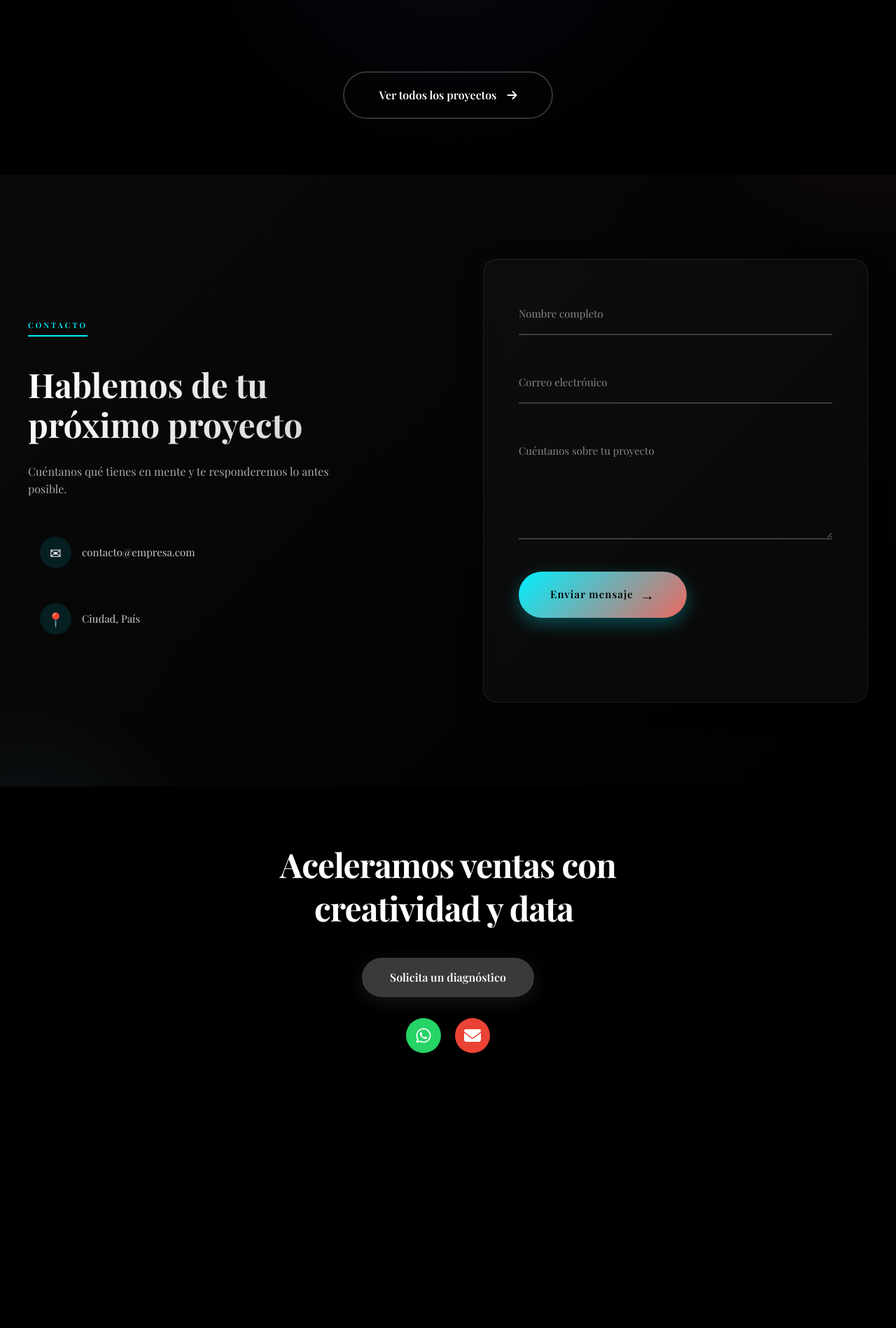
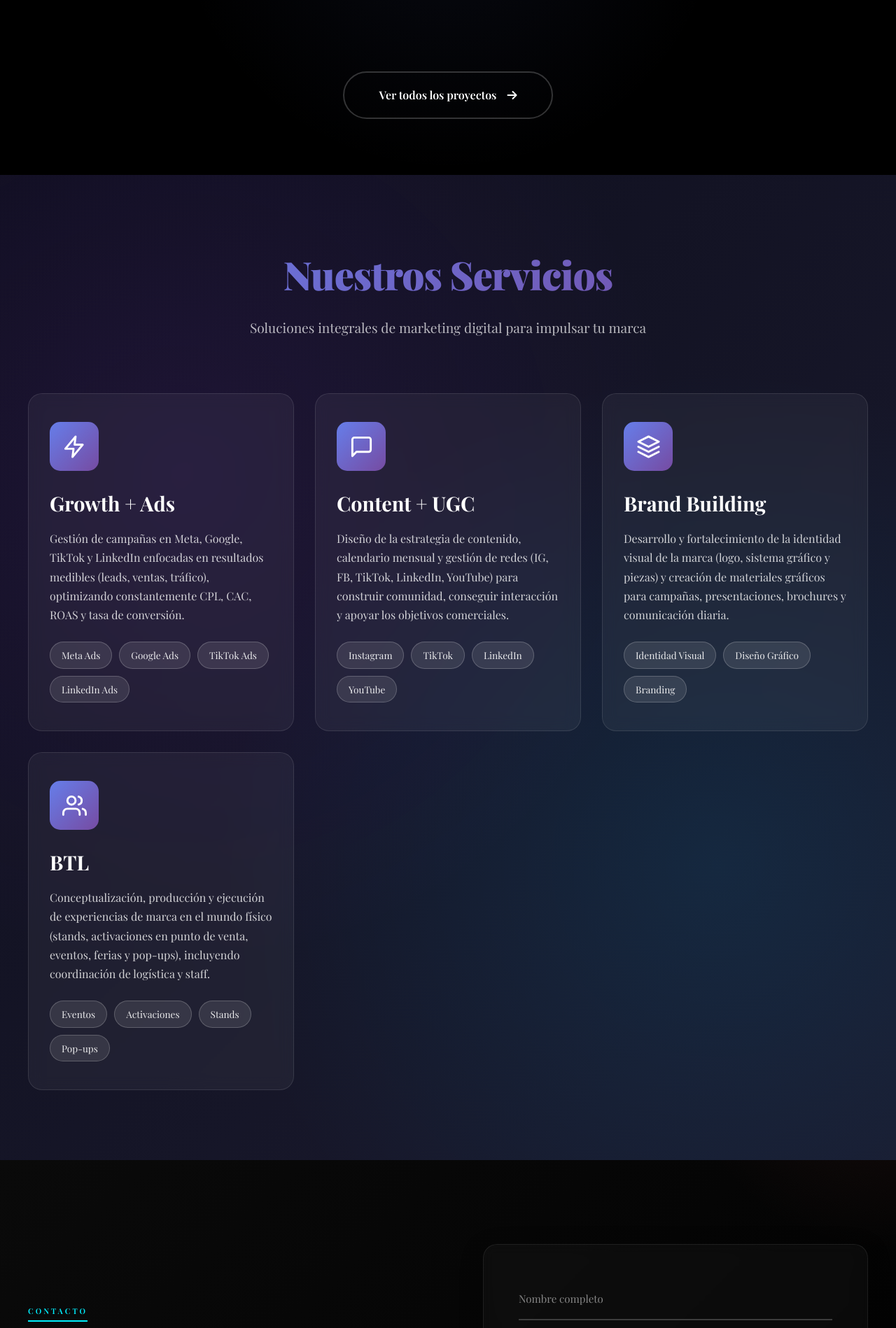
Before and after one commit to LeandroP3012/landingPageMk, a PHP site: page / in a window 1280 px wide. Shown: the part 2261-4159 px from the top of the page at 70% size. Before the commit the page ends 3766 px from the top, so only its background shows below. Run offline with PHP 8.4, Linux system fonts and the light colour scheme; data that the repository does not hold is empty; some libraries are stand-ins or nearby versions.

Commit message:
servicios

```diff
--- /dev/null
+++ b/components/services.php
@@ -0,0 +1,411 @@
+<section class="services-section" id="servicios">
+    <div class="services-container">
+        <div class="services-header">
+            <h2 class="services-title">Nuestros Servicios</h2>
+            <p class="services-subtitle">Soluciones integrales de marketing digital para impulsar tu marca</p>
+        </div>
+
+        <div class="services-grid">
+            <!-- Growth + Ads -->
+            <div class="service-card" data-service="growth">
+                <div class="service-icon">
+                    <svg viewBox="0 0 24 24" fill="none" xmlns="http://www.w3.org/2000/svg">
+                        <path d="M13 2L3 14h8l-1 8 10-12h-8l1-8z" stroke="currentColor" stroke-width="2"
+                            stroke-linecap="round" stroke-linejoin="round" />
+                    </svg>
+                </div>
+                <h3 class="service-title">Growth + Ads</h3>
+                <p class="service-description">
+                    Gestión de campañas en Meta, Google, TikTok y LinkedIn enfocadas en resultados medibles (leads,
+                    ventas, tráfico), optimizando constantemente CPL, CAC, ROAS y tasa de conversión.
+                </p>
+                <div class="service-metrics">
+                    <span class="metric-badge">Meta Ads</span>
+                    <span class="metric-badge">Google Ads</span>
+                    <span class="metric-badge">TikTok Ads</span>
+                    <span class="metric-badge">LinkedIn Ads</span>
+                </div>
+            </div>
+
+            <!-- Content Marketing & Redes Sociales -->
+            <div class="service-card" data-service="content">
+                <div class="service-icon">
+                    <svg viewBox="0 0 24 24" fill="none" xmlns="http://www.w3.org/2000/svg">
+                        <path d="M21 15a2 2 0 0 1-2 2H7l-4 4V5a2 2 0 0 1 2-2h14a2 2 0 0 1 2 2z" stroke="currentColor"
+                            stroke-width="2" stroke-linecap="round" stroke-linejoin="round" />
+                    </svg>
+                </div>
+                <h3 class="service-title">Content + UGC</h3>
+                <p class="service-description">
+                    Diseño de la estrategia de contenido, calendario mensual y gestión de redes (IG, FB, TikTok,
+                    LinkedIn, YouTube) para construir comunidad, conseguir interacción y apoyar los objetivos
+                    comerciales.
+                </p>
+                <div class="service-metrics">
+                    <span class="metric-badge">Instagram</span>
+                    <span class="metric-badge">TikTok</span>
+                    <span class="metric-badge">LinkedIn</span>
+                    <span class="metric-badge">YouTube</span>
+                </div>
+            </div>
+
+            <!-- Brand Building -->
+            <div class="service-card" data-service="brand">
+                <div class="service-icon">
+                    <svg viewBox="0 0 24 24" fill="none" xmlns="http://www.w3.org/2000/svg">
+                        <path d="M12 2L2 7l10 5 10-5-10-5z" stroke="currentColor" stroke-width="2"
+                            stroke-linecap="round" stroke-linejoin="round" />
+                        <path d="M2 17l10 5 10-5M2 12l10 5 10-5" stroke="currentColor" stroke-width="2"
+                            stroke-linecap="round" stroke-linejoin="round" />
+                    </svg>
+                </div>
+                <h3 class="service-title">Brand Building</h3>
+                <p class="service-description">
+                    Desarrollo y fortalecimiento de la identidad visual de la marca (logo, sistema gráfico y piezas) y
+                    creación de materiales gráficos para campañas, presentaciones, brochures y comunicación diaria.
+                </p>
+                <div class="service-metrics">
+                    <span class="metric-badge">Identidad Visual</span>
+                    <span class="metric-badge">Diseño Gráfico</span>
+                    <span class="metric-badge">Branding</span>
+                </div>
+            </div>
+
+            <!-- BTL -->
+            <div class="service-card" data-service="btl">
+                <div class="service-icon">
+                    <svg viewBox="0 0 24 24" fill="none" xmlns="http://www.w3.org/2000/svg">
+                        <path d="M17 21v-2a4 4 0 0 0-4-4H5a4 4 0 0 0-4 4v2" stroke="currentColor" stroke-width="2"
+                            stroke-linecap="round" stroke-linejoin="round" />
+                        <circle cx="9" cy="7" r="4" stroke="currentColor" stroke-width="2" stroke-linecap="round"
+                            stroke-linejoin="round" />
+                        <path d="M23 21v-2a4 4 0 0 0-3-3.87M16 3.13a4 4 0 0 1 0 7.75" stroke="currentColor"
+                            stroke-width="2" stroke-linecap="round" stroke-linejoin="round" />
+                    </svg>
+                </div>
+                <h3 class="service-title">BTL</h3>
+                <p class="service-description">
+                    Conceptualización, producción y ejecución de experiencias de marca en el mundo físico (stands,
+                    activaciones en punto de venta, eventos, ferias y pop-ups), incluyendo coordinación de logística y
+                    staff.
+                </p>
+                <div class="service-metrics">
+                    <span class="metric-badge">Eventos</span>
+                    <span class="metric-badge">Activaciones</span>
+                    <span class="metric-badge">Stands</span>
+                    <span class="metric-badge">Pop-ups</span>
+                </div>
+            </div>
+        </div>
+    </div>
+</section>
+
+<style>
+    .services-section {
+        padding: 100px 20px;
+        background: linear-gradient(135deg, #0f0f1e 0%, #1a1a2e 100%);
+        position: relative;
+        overflow: hidden;
+    }
+
+    .services-section::before {
+        content: '';
+        position: absolute;
+        top: 0;
+        left: 0;
+        right: 0;
+        bottom: 0;
+        background:
+            radial-gradient(circle at 20% 30%, rgba(138, 43, 226, 0.1) 0%, transparent 50%),
+            radial-gradient(circle at 80% 70%, rgba(0, 191, 255, 0.1) 0%, transparent 50%);
+        pointer-events: none;
+    }
+
+    .services-container {
+        max-width: 1200px;
+        margin: 0 auto;
+        position: relative;
+        z-index: 1;
+    }
+
+    .services-header {
+        text-align: center;
+        margin-bottom: 80px;
+        opacity: 0;
+        animation: fadeInUp 1s ease forwards;
+    }
+
+    .services-title {
+        font-size: 3.5rem;
+        font-weight: 800;
+        background: linear-gradient(135deg, #667eea 0%, #764ba2 100%);
+        -webkit-background-clip: text;
+        -webkit-text-fill-color: transparent;
+        background-clip: text;
+        margin-bottom: 20px;
+        letter-spacing: -1px;
+    }
+
+    .services-subtitle {
+        font-size: 1.2rem;
+        color: rgba(255, 255, 255, 0.7);
+        max-width: 600px;
+        margin: 0 auto;
+    }
+
+    .services-grid {
+        display: grid;
+        grid-template-columns: repeat(auto-fit, minmax(280px, 1fr));
+        gap: 30px;
+        margin-top: 60px;
+    }
+
+    .service-card {
+        background: rgba(255, 255, 255, 0.05);
+        backdrop-filter: blur(10px);
+        border-radius: 20px;
+        padding: 40px 30px;
+        border: 1px solid rgba(255, 255, 255, 0.1);
+        transition: all 0.4s cubic-bezier(0.4, 0, 0.2, 1);
+        position: relative;
+        overflow: hidden;
+        opacity: 0;
+        transform: translateY(50px);
+    }
+
+    .service-card::before {
+        content: '';
+        position: absolute;
+        top: 0;
+        left: 0;
+        right: 0;
+        bottom: 0;
+        background: linear-gradient(135deg, rgba(138, 43, 226, 0.1) 0%, rgba(0, 191, 255, 0.1) 100%);
+        opacity: 0;
+        transition: opacity 0.4s ease;
+    }
+
+    .service-card:hover {
+        transform: translateY(-10px);
+        border-color: rgba(138, 43, 226, 0.5);
+        box-shadow: 0 20px 60px rgba(138, 43, 226, 0.3);
+    }
+
+    .service-card:hover::before {
+        opacity: 1;
+    }
+
+    .service-card[data-service="growth"] {
+        animation: slideInLeft 0.8s ease forwards 0.2s;
+    }
+
+    .service-card[data-service="content"] {
+        animation: slideInLeft 0.8s ease forwards 0.4s;
+    }
+
+    .service-card[data-service="brand"] {
+        animation: slideInLeft 0.8s ease forwards 0.6s;
+    }
+
+    .service-card[data-service="btl"] {
+        animation: slideInLeft 0.8s ease forwards 0.8s;
+    }
+
+    .service-icon {
+        width: 70px;
+        height: 70px;
+        background: linear-gradient(135deg, #667eea 0%, #764ba2 100%);
+        border-radius: 15px;
+        display: flex;
+        align-items: center;
+        justify-content: center;
+        margin-bottom: 25px;
+        position: relative;
+        z-index: 1;
+        transition: transform 0.4s ease;
+    }
+
+    .service-card:hover .service-icon {
+        transform: scale(1.1) rotate(5deg);
+    }
+
+    .service-icon svg {
+        width: 35px;
+        height: 35px;
+        color: white;
+    }
+
+    .service-title {
+        font-size: 1.8rem;
+        font-weight: 700;
+        color: white;
+        margin-bottom: 15px;
+        position: relative;
+        z-index: 1;
+    }
+
+    .service-description {
+        font-size: 1rem;
+        line-height: 1.7;
+        color: rgba(255, 255, 255, 0.8);
+        margin-bottom: 25px;
+        position: relative;
+        z-index: 1;
+    }
+
+    .service-metrics {
+        display: flex;
+        flex-wrap: wrap;
+        gap: 10px;
+        position: relative;
+        z-index: 1;
+    }
+
+    .metric-badge {
+        padding: 8px 16px;
+        background: rgba(255, 255, 255, 0.1);
+        border: 1px solid rgba(255, 255, 255, 0.2);
+        border-radius: 20px;
+        font-size: 0.85rem;
+        color: rgba(255, 255, 255, 0.9);
+        transition: all 0.3s ease;
+    }
+
+    .service-card:hover .metric-badge {
+        background: rgba(138, 43, 226, 0.3);
+        border-color: rgba(138, 43, 226, 0.5);
+        transform: translateY(-2px);
+    }
+
+    /* Animations */
+    @keyframes fadeInUp {
+        from {
+            opacity: 0;
+            transform: translateY(30px);
+        }
+
+        to {
+            opacity: 1;
+            transform: translateY(0);
+        }
+    }
+
+    @keyframes slideInLeft {
+        from {
+            opacity: 0;
+            transform: translateY(50px);
+        }
+
+        to {
+            opacity: 1;
+            transform: translateY(0);
+        }
+    }
+
+    /* Scroll animations */
+    .service-card.scroll-visible {
+        animation: slideInScale 0.8s cubic-bezier(0.4, 0, 0.2, 1) forwards;
+    }
+
+    @keyframes slideInScale {
+        from {
+            opacity: 0;
+            transform: translateY(50px) scale(0.9);
+        }
+
+        to {
+            opacity: 1;
+            transform: translateY(0) scale(1);
+        }
+    }
+
+    /* Responsive */
+    @media (max-width: 768px) {
+        .services-section {
+            padding: 60px 20px;
+        }
+
+        .services-title {
+            font-size: 2.5rem;
+        }
+
+        .services-subtitle {
+            font-size: 1rem;
+        }
+
+        .services-grid {
+            grid-template-columns: 1fr;
+            gap: 25px;
+        }
+
+        .service-card {
+            padding: 30px 25px;
+        }
+    }
+</style>
+
+<script>
+    // Scroll animations
+    document.addEventListener('DOMContentLoaded', function () {
+        const observerOptions = {
+            threshold: 0.1,
+            rootMargin: '0px 0px -100px 0px'
+        };
+
+        const observer = new IntersectionObserver(function (entries) {
+            entries.forEach(entry => {
+                if (entry.isIntersecting) {
+                    entry.target.classList.add('scroll-visible');
+                }
+            });
+        }, observerOptions);
+
+        // Observe all service cards
+        const serviceCards = document.querySelectorAll('.service-card');
+        serviceCards.forEach(card => {
+            observer.observe(card);
+        });
+
+        // Add parallax effect on scroll
+        window.addEventListener('scroll', function () {
+            const scrolled = window.pageYOffset;
+            const servicesSection = document.querySelector('.services-section');
+
+            if (servicesSection) {
+                const sectionTop = servicesSection.offsetTop;
+                const sectionHeight = servicesSection.offsetHeight;
+
+                if (scrolled > sectionTop - window.innerHeight && scrolled < sectionTop + sectionHeight) {
+                    const cards = document.querySelectorAll('.service-card');
+                    cards.forEach((card, index) => {
+                        const speed = 0.05 * (index + 1);
+                        const yPos = -(scrolled - sectionTop) * speed;
+                        card.style.transform = `translateY(${yPos}px)`;
+                    });
+                }
+            }
+        });
+
+        // Add hover effect with mouse tracking
+        const cards = document.querySelectorAll('.service-card');
+        cards.forEach(card => {
+            card.addEventListener('mousemove', function (e) {
+                const rect = card.getBoundingClientRect();
+                const x = e.clientX - rect.left;
+                const y = e.clientY - rect.top;
+
+                const centerX = rect.width / 2;
+                const centerY = rect.height / 2;
+
+                const rotateX = (y - centerY) / 20;
+                const rotateY = (centerX - x) / 20;
+
+                card.style.transform = `perspective(1000px) rotateX(${rotateX}deg) rotateY(${rotateY}deg) translateY(-10px)`;
+            });
+
+            card.addEventListener('mouseleave', function () {
+                card.style.transform = 'perspective(1000px) rotateX(0) rotateY(0) translateY(0)';
+            });
+        });
+    });
+</script>
--- a/index.php
+++ b/index.php
@@ -14,5 +14,6 @@ require_once __DIR__ . '/app/config/app.php';
 <?php include 'components/impact.php'; ?>
 <?php include 'components/marquee.php'; ?>
 <?php include 'components/recent-projects.php'; ?>
+<?php include 'components/services.php'; ?>
 <?php include 'components/contact-form.php'; ?>
 <?php include 'components/footer.php'; ?>
```
